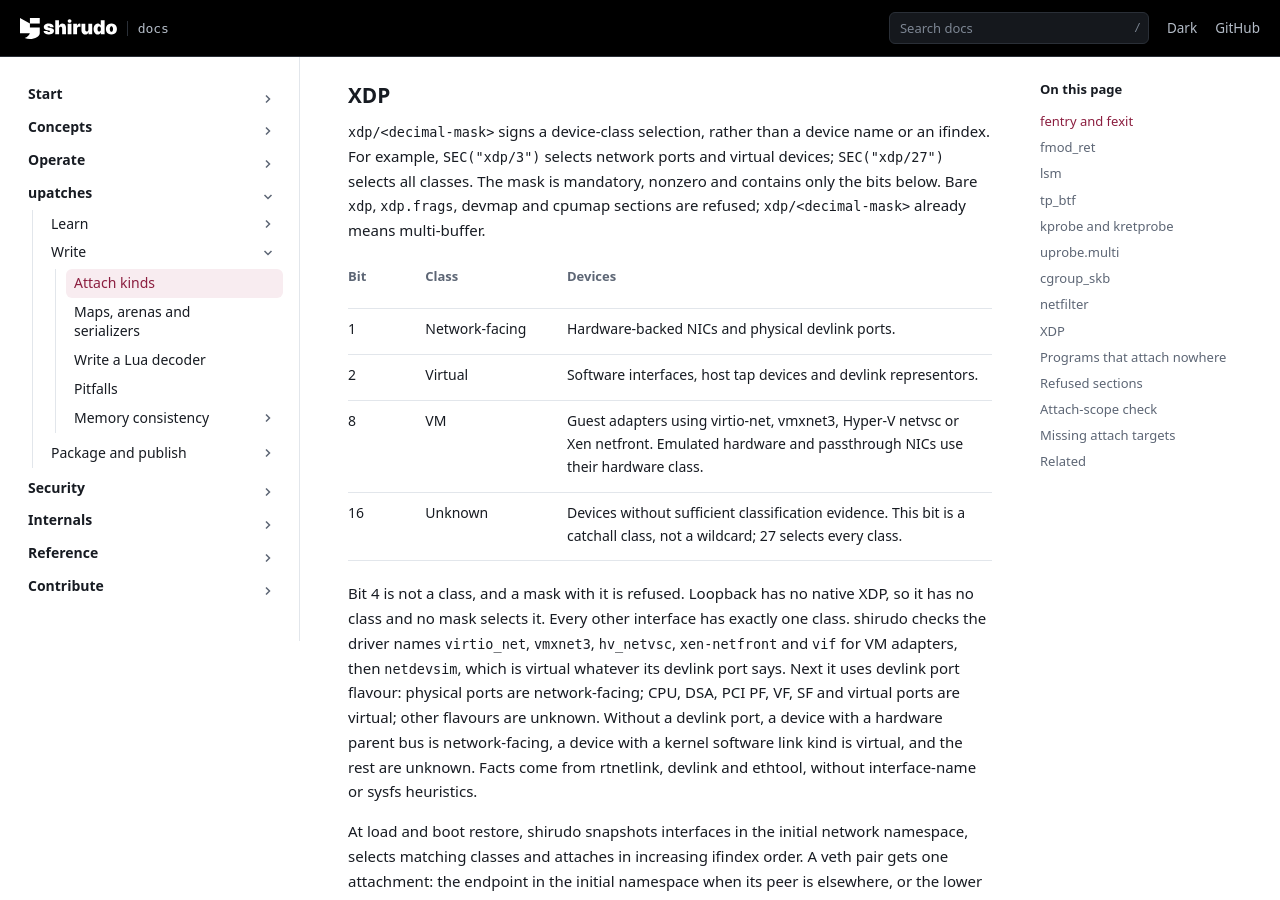
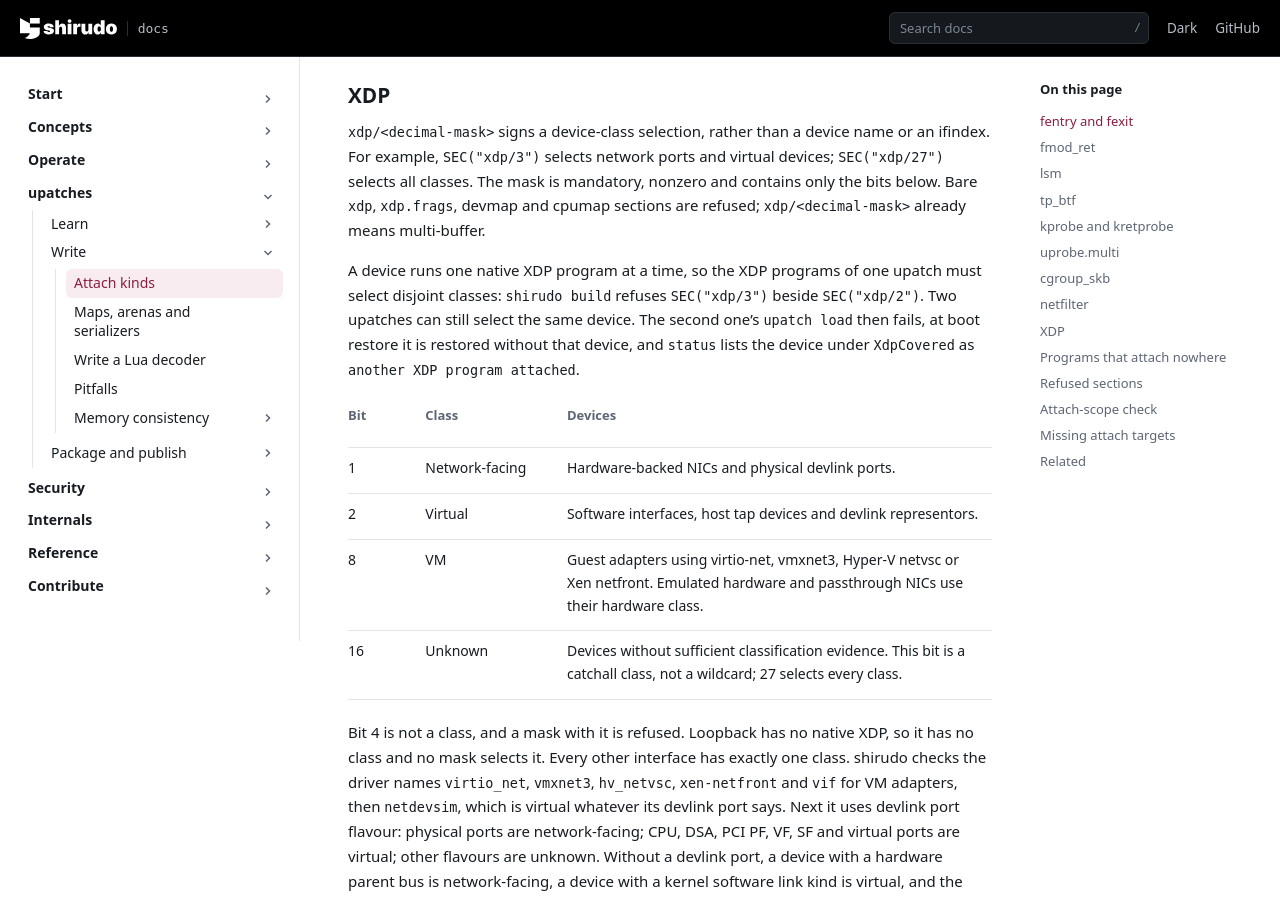
Before and after one commit to AliBashaSY/shirudo, a Sphinx documentation site: the page built from Documentation/upatches/write/attach-kinds.rst, in a window 1280 px wide and 900 px high, scrolled down 4549 px. Built offline with Sphinx 7.4.7, drawn with Linux system fonts in a browser that asks for light colours; pages that are not in the unit, such as notebooks, are missing from menus.

Commit message:
build: refuse XDP programs of one upatch that share a device class
A device runs one native XDP program at a time, but shirudo build
signed an upatch whose XDP programs select overlapping classes, such as
SEC("xdp/3") beside SEC("xdp/2"). On a target with a virtual device, the
first program attaches and the second gets EBUSY. The load then fails
and is undone, but only on targets that have such a device, so the
mistake shows up after the upatch is published. Boot restore skips an
occupied device, so an upatch archived before such a device appeared
comes back with its second program short of it, and status lists the
device as held by another XDP program for good.

The masks are static and signed, so refuse the overlap where it is
written. Two separate upatches can still select the same device, and
the docs say what happens then.

Signed-off-by: John Fastabend <john.fastabend@gmail.com>

```diff
--- a/Documentation/contribute/testing/test-coverage.rst
+++ b/Documentation/contribute/testing/test-coverage.rst
@@ -171,7 +171,9 @@ signed config image.
    * - ``t3011-string-bounds``
      - Names and the tree repository are refused rather than cut
    * - ``t3012-xdp-metadata``
-     - Signed XDP device-class masks, object inputs and invalid sections
+     - Signed XDP device-class masks, object inputs and invalid sections;
+       two XDP programs of one upatch build with disjoint classes and are
+       refused when they share one
    * - ``t3101-target-fixtures``
      - Prebuilt fixtures load and unload, foreign and own-keyring
        fixtures are refused, a map fixture exports
--- a/Documentation/upatches/write/attach-kinds.rst
+++ b/Documentation/upatches/write/attach-kinds.rst
@@ -252,6 +252,13 @@ mask is mandatory, nonzero and contains only the bits below. Bare
 ``xdp``, ``xdp.frags``, devmap and cpumap sections are refused;
 ``xdp/<decimal-mask>`` already means multi-buffer.
 
+A device runs one native XDP program at a time, so the XDP programs of
+one upatch must select disjoint classes: ``shirudo build`` refuses
+``SEC("xdp/3")`` beside ``SEC("xdp/2")``. Two upatches can still select
+the same device. The second one's ``upatch load`` then fails, at boot
+restore it is restored without that device, and ``status`` lists the
+device under ``XdpCovered`` as ``another XDP program attached``.
+
 .. list-table::
    :header-rows: 1
    :widths: 12 22 66
```
Also changed, not shown: 2 other files.
